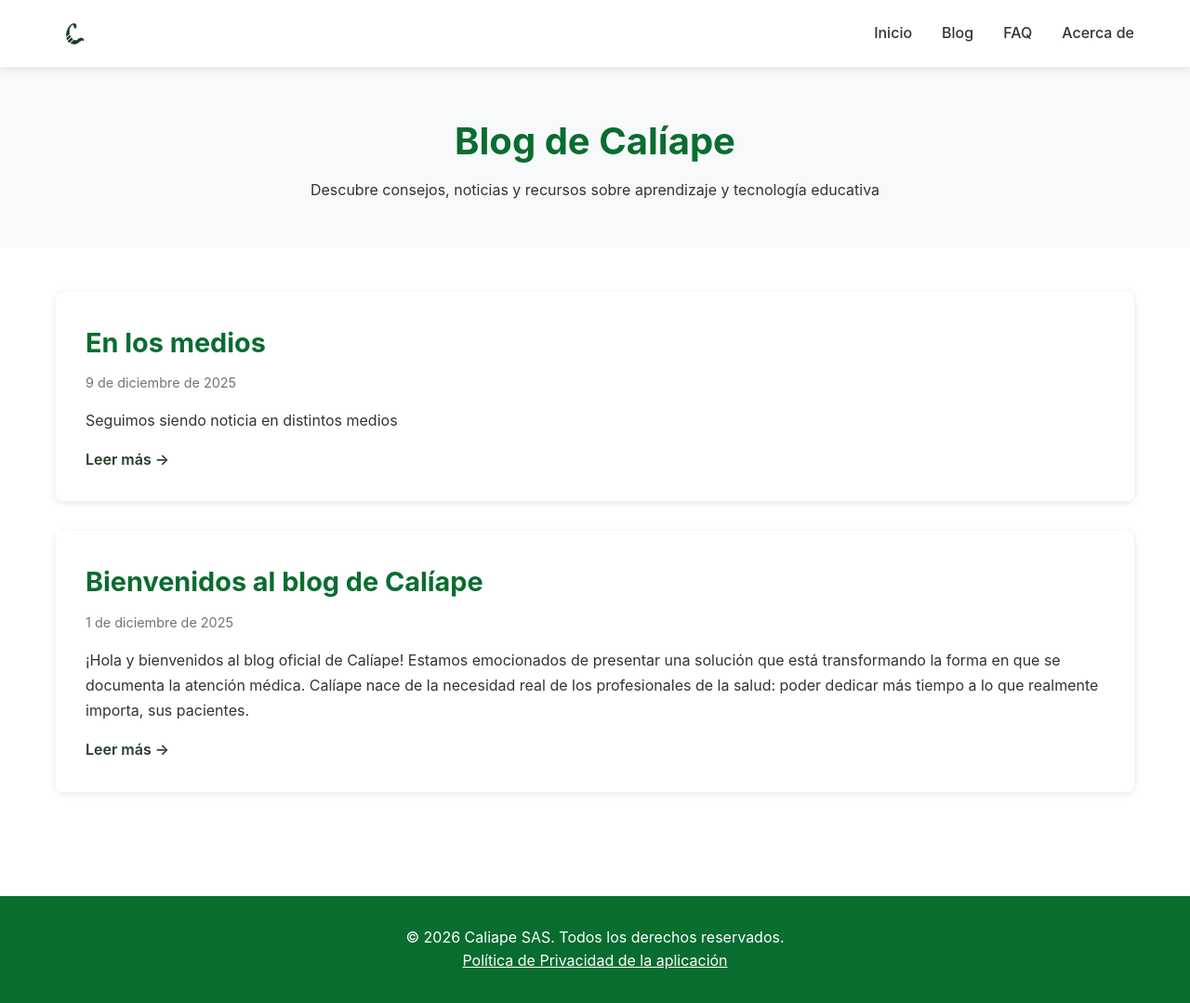
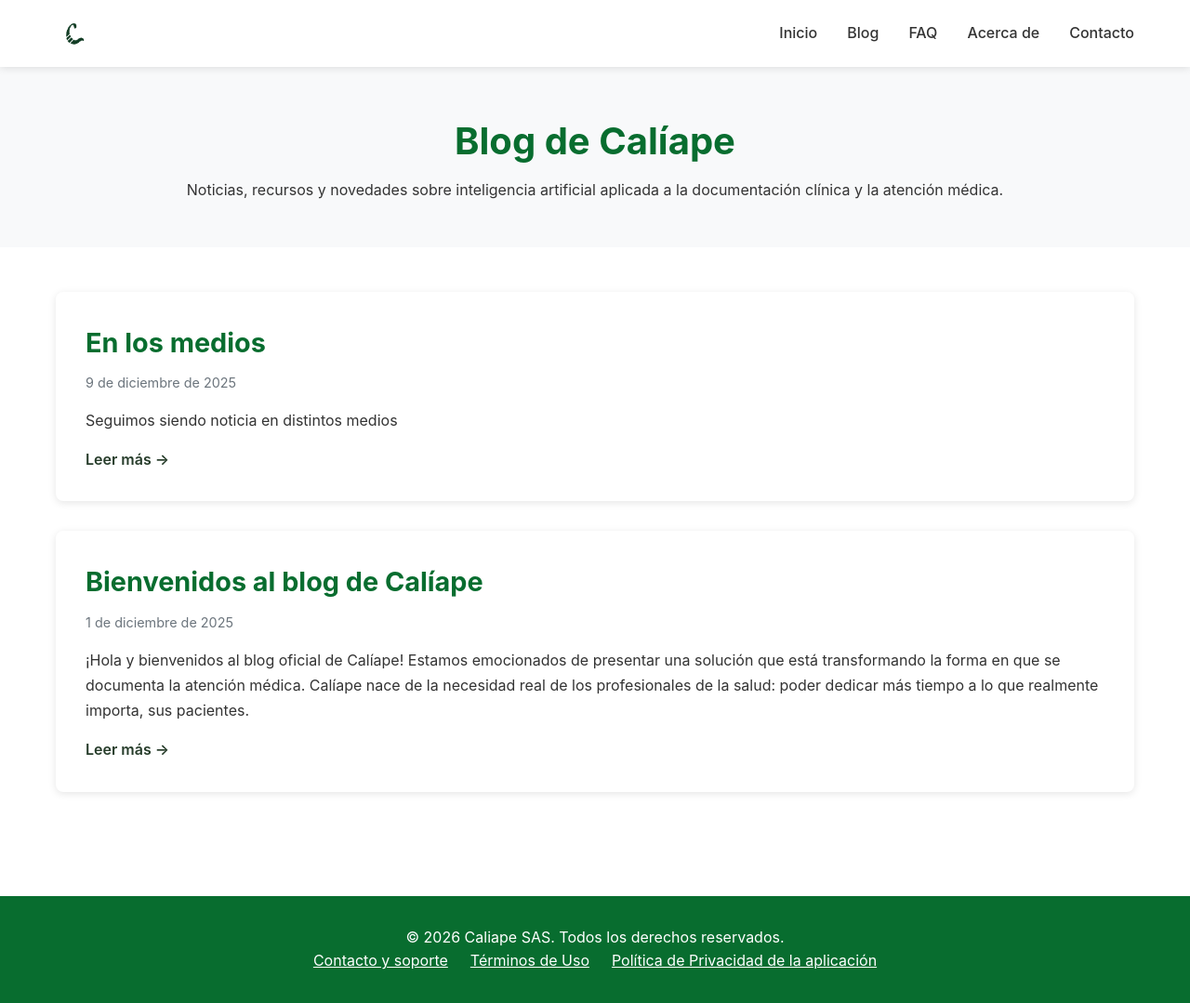
Before and after one commit to fcolavecchia/caliape-website, a Jekyll site: the page built from blog.html, in a window 1280 px wide and 1079 px high. Shown: the whole window at 93% size. Built offline with Jekyll 4.4.1, drawn with Linux system fonts in a browser that asks for light colours.

Commit message:
Agrego términos y contacto

```diff
--- a/_config.yml
+++ b/_config.yml
@@ -22,6 +22,8 @@
 collections:
   privacidad:
     output: true
+  terminos:
+    output: true
   faq:
     output: true
     permalink: /faq/:name/
--- a/_layouts/default.html
+++ b/_layouts/default.html
@@ -36,6 +36,7 @@
             <li><a href="{{ '/blog.html' | relative_url }}">Blog</a></li>
             <li><a href="{{ '/faq.html' | relative_url }}">FAQ</a></li>
             <li><a href="{{ '/acerca.html' | relative_url }}">Acerca de</a></li>
+            <li><a href="{{ '/contacto.html' | relative_url }}">Contacto</a></li>
           </ul>
         </div>
       </nav>
@@ -49,7 +50,9 @@
           &copy; {{ 'now' | date: "%Y" }} Caliape SAS. Todos los derechos
           reservados.
         </p>
-        <p>
+        <p class="footer-links">
+          <a href="{{ '/contacto.html' | relative_url }}">Contacto y soporte</a>
+          <a href="{{ '/terminos.html' | relative_url }}">Términos de Uso</a>
           <a href="{{ '/privacidad.html' | relative_url }}"
             >Política de Privacidad de la aplicación</a
           >
--- a/assets/css/style.css
+++ b/assets/css/style.css
@@ -961,6 +961,46 @@
     opacity: 0.8;
 }
 
+.footer-links {
+    display: flex;
+    flex-wrap: wrap;
+    justify-content: center;
+    gap: 0.5rem 1.5rem;
+}
+
+.contact-grid {
+    display: grid;
+    grid-template-columns: repeat(auto-fit, minmax(260px, 1fr));
+    gap: 1.5rem;
+    margin: 2rem 0;
+}
+
+.contact-card {
+    background-color: var(--light-bg);
+    border-radius: var(--border-radius);
+    padding: 1.5rem;
+}
+
+.contact-card h2,
+.contact-card h3 {
+    margin-top: 0;
+}
+
+.contact-list {
+    list-style: none;
+    margin-left: 0 !important;
+}
+
+.contact-list li {
+    margin-bottom: 0.75rem;
+}
+
+.support-section {
+    margin-top: 3rem;
+    padding-top: 2rem;
+    border-top: 2px solid var(--light-gray);
+}
+
 /* Responsive */
 @media (max-width: 768px) {
     .hero-container {
--- a/blog.html
+++ b/blog.html
@@ -1,14 +1,17 @@
 ---
 layout: default
 title: Blog
-description: Lee nuestros últimos artículos sobre educación, tecnología y aprendizaje.
+description: Noticias, recursos y novedades sobre inteligencia artificial aplicada a la documentación clínica y la atención médica.
 permalink: /blog.html
 ---
 
 <section class="blog-header">
   <div class="container">
     <h1>Blog de Calíape</h1>
-        <p>Descubre consejos, noticias y recursos sobre aprendizaje y tecnología educativa</p>
+    <p>
+      Noticias, recursos y novedades sobre inteligencia artificial aplicada a la
+      documentación clínica y la atención médica.
+    </p>
   </div>
 </section>
 
@@ -30,7 +33,9 @@
       {% endfor %}
     </div>
     {% else %}
-            <p class="no-posts">Aún no hay publicaciones disponibles. ¡Vuelve pronto!</p>
+    <p class="no-posts">
+      Aún no hay publicaciones disponibles. ¡Vuelve pronto!
+    </p>
     {% endif %}
   </div>
 </section>
--- a/index.html
+++ b/index.html
@@ -157,8 +157,9 @@
             </div>
             </div>
             <button type="submit" >Solicite acceso a la prueba de validación</button>
-            <p class="form-disclaimer">No compartiremos esta información con terceros con ningún fin.</p>
+            <p class="form-disclaimer">No vendemos tus datos ni los usamos para publicidad. Podemos usar proveedores técnicos necesarios para operar Calíape, según la Política de Privacidad.</p>
         </form>
+        {% if jekyll.environment == "development" %}
         <div id="betaTestPanel" style="display:none; margin-top: 1rem; text-align: center;">
             <p class="form-disclaimer">Panel de pruebas (solo en local)</p>
             <label style="display:inline-flex; align-items:center; gap:0.5rem; margin-bottom:0.75rem; color:#fff; font-size:0.8rem;">
@@ -172,6 +173,7 @@
                 <button type="button" id="betaTestRunAll" class="btn btn-primary">Test: correr todos</button>
             </div>
         </div>
+        {% endif %}
         <div id="formMessage" class="beta-form-message"></div>
     </div>
 </section>
```
Also changed, not shown: _privacidad/2026-04-25-privacidad.md (+11 -11 lines), _terminos/2026-04-29-terminos.md (added, +67 -0 lines), contacto.html (added, +60 -0 lines). Lines whose indentation alone changed are shown as unchanged.
